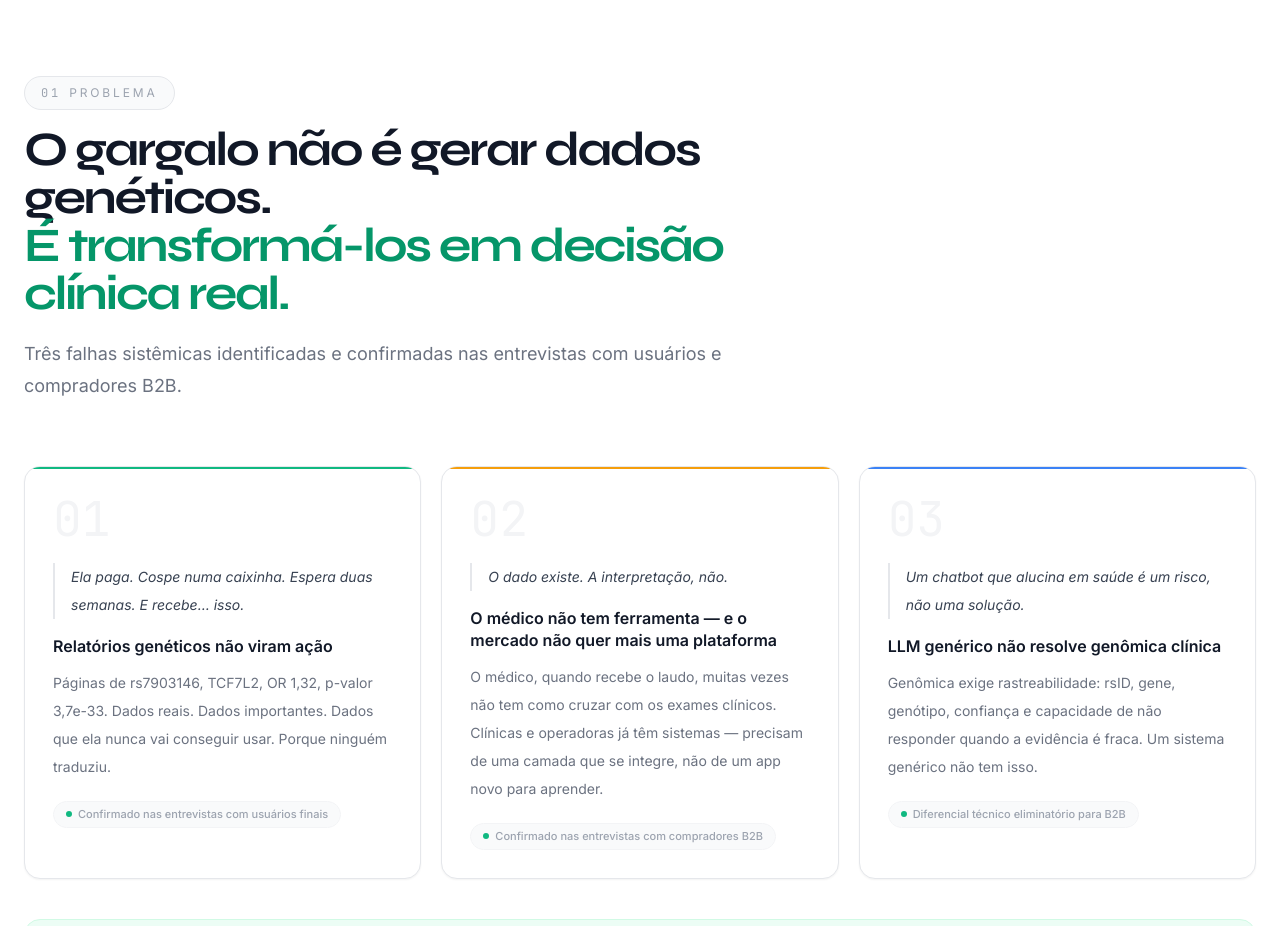
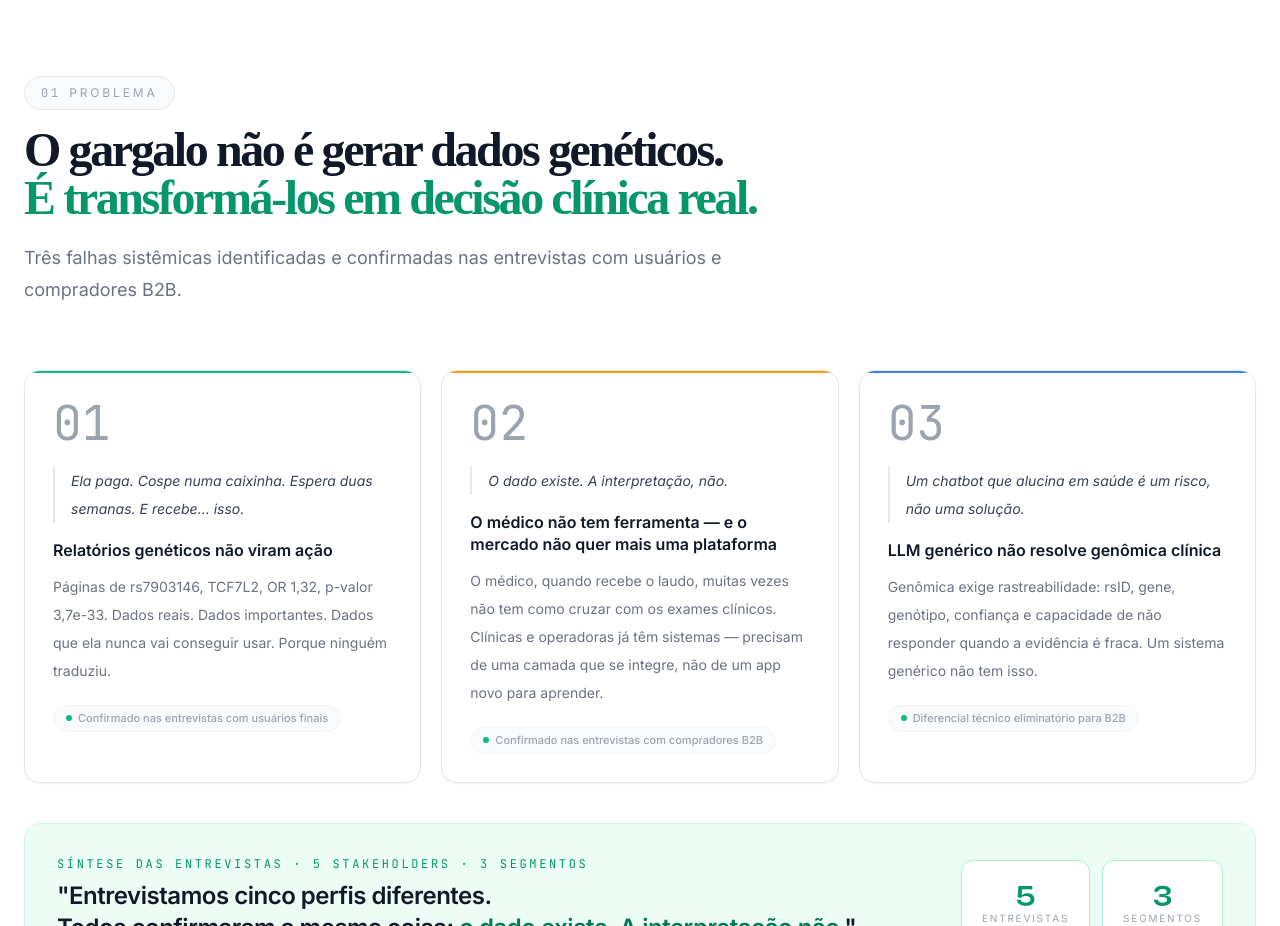
Before and after one commit to tigressdev/pitchdeck_v1, a React (Vite) app: page / in a window 1280 px wide. Shown: the part 880-1806 px from the top of the page. Built offline with nearby package versions, Linux system fonts and the light colour scheme.

Commit message:
Change font from 'Syne' to 'Play' in Problema component

```diff
--- a/src/components/Problema.tsx
+++ b/src/components/Problema.tsx
@@ -27,7 +27,7 @@ export function Problema() {
             <span className="font-mono">01</span>
             Problema
           </div>
-          <h2 className="font-['Syne'] text-4xl font-bold tracking-[-0.05em] text-gray-900 md:text-5xl leading-[1.05]">
+          <h2 className="font-['Play'] text-4xl font-bold tracking-[-0.05em] text-gray-900 md:text-5xl leading-[1.05]">
             O gargalo não é gerar dados genéticos.<br />
             <span className="text-emerald-600">É transformá-los em decisão clínica real.</span>
           </h2>
@@ -52,7 +52,7 @@ export function Problema() {
               <div className={`absolute top-0 left-0 right-0 h-0.5 ${prob.topBarClass} rounded-t-2xl`} />
 
               {/* Number */}
-              <div className="mb-5 font-mono text-5xl font-light text-gray-100 select-none leading-none">
+              <div className="mb-5 font-mono text-5xl font-light text-gray-400 select-none leading-none">
                 {prob.id}
               </div>
 
```
